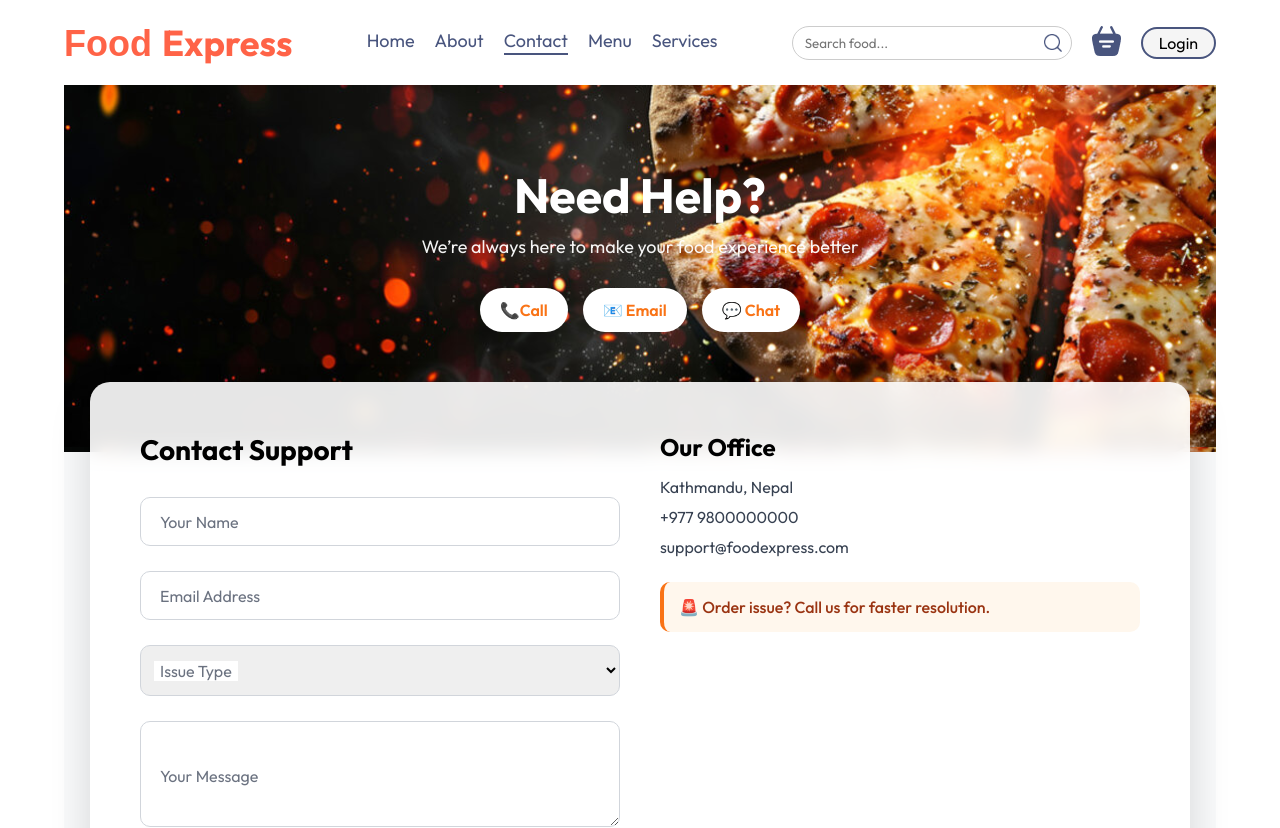
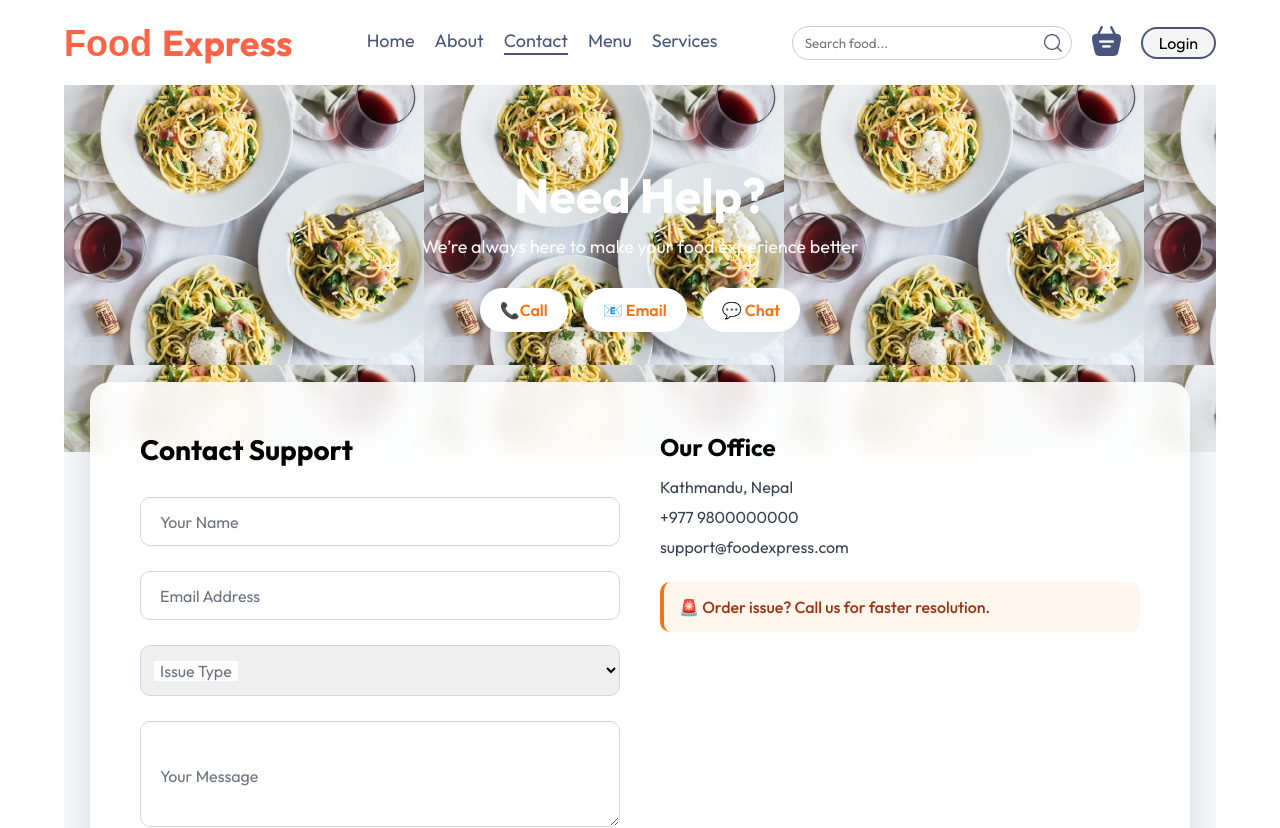
Before and after one commit to Niteshpanday05/food-order, a React (Vite) app: page /contact in a window 1280 px wide. Shown: the top 828 px of the page. Built offline with nearby package versions, Linux system fonts and the light colour scheme.

Commit message:
changes in background images of pages

```diff
--- a/src/pages/Contact/Contact.css
+++ b/src/pages/Contact/Contact.css
@@ -11,9 +11,9 @@
   color: white;
   padding: 80px 20px 120px;
   text-align: center;
-  background-image: url("../../assets/pizza.jpg") ;
+  background-image: url("../../assets/food_29.png") ;
 
-    background-size: contain;
+    background-size:initial;
 }
 }
 
--- a/src/pages/Contact/Contact.jsx
+++ b/src/pages/Contact/Contact.jsx
@@ -14,7 +14,7 @@ const Contact = () => {
         <p>We’re always here to make your food experience better </p>
 
         <div className="support-buttons">
-          <a href="tel:+9779800000000">📞Call</a>
+          <a href="tel:+9779702003949">📞Call</a>
           <a href="mailto:support@foodieexpress.com">📧 Email</a>
           <a href="#">💬 Chat</a>
         </div>
```
